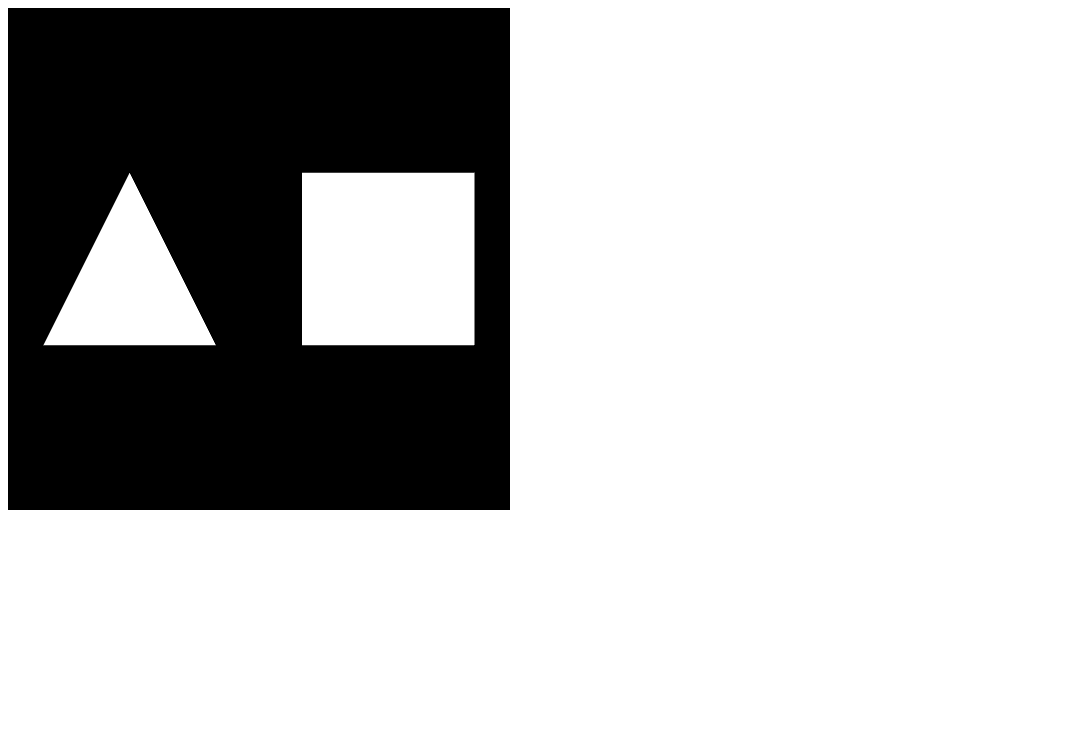
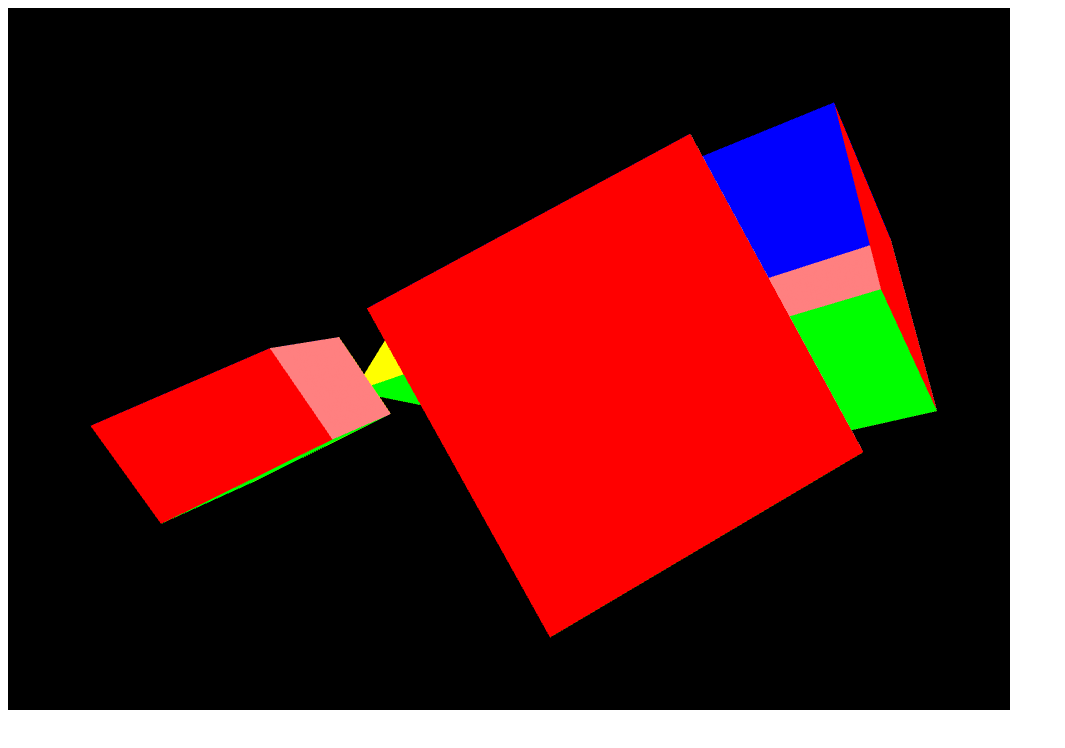
Before and after one commit to yabberyabber/webgl-renderer, a website: page index.html in a window 1280 px wide. Shown: the whole page, without its empty margins (0-1065 px from the left). Drawn offline with Linux system fonts and the light colour scheme; animation ran at ten frames a second.

Commit message:
basically works I guess

```diff
--- a/index.html
+++ b/index.html
@@ -1,26 +1,33 @@
 <html>
     <head>
         <script type="text/javascript" src="glMatrix-0.9.5.min.js"></script>
+        <script type="text/javascript" src="webgl-utils.js"></script>
+        <script type="text/javascript" src="scene.js"></script>
+        <script type="text/javascript" src="bower_components/expr-eval/dist/bundle.js"></script>
 
 		<script id="shader-fs" type="x-shader/x-fragment">
 			precision mediump float;
+			varying vec4 vColor;
 			void main(void) {
-				gl_FragColor = vec4(1.0, 1.0, 1.0, 1.0);
+				gl_FragColor = vColor;
 			}
 		</script>
 
 		<script id="shader-vs" type="x-shader/x-vertex">
 			attribute vec3 aVertexPosition;
+			attribute vec4 aVertexColor;
 			uniform mat4 uMVMatrix;
 			uniform mat4 uPMatrix;
+			varying vec4 vColor;
 			void main(void) {
 				gl_Position = uPMatrix * uMVMatrix * vec4(aVertexPosition, 1.0);
+				vColor = aVertexColor;
 			}
 		</script>
 
         <script src="main.js"></script>
     </head>
     <body onload="webGLStart();">
-        <canvas id="lesson01-canvas" style="border: 1px solid black;" width="500" height="500"></canvas>
+        <canvas id="oops" style="border: 1px solid black;" width="1000" height="700"></canvas>
     </body>
 </html>
--- a/main.js
+++ b/main.js
@@ -53,62 +53,191 @@ function initShaders() {
 	gl.useProgram(shaderProgram);
 	shaderProgram.vertexPositionAttribute = gl.getAttribLocation(shaderProgram, "aVertexPosition");
 	gl.enableVertexAttribArray(shaderProgram.vertexPositionAttribute);
+	shaderProgram.vertexColorAttribute = gl.getAttribLocation(shaderProgram, "aVertexColor");
+	gl.enableVertexAttribArray(shaderProgram.vertexColorAttribute);
 	shaderProgram.pMatrixUniform = gl.getUniformLocation(shaderProgram, "uPMatrix");
 	shaderProgram.mvMatrixUniform = gl.getUniformLocation(shaderProgram, "uMVMatrix");
 }
 var mvMatrix = mat4.create();
+var mvMatrixStack = [];
 var pMatrix = mat4.create();
+function mvPushMatrix() {
+	var copy = mat4.create();
+	mat4.set(mvMatrix, copy);
+	mvMatrixStack.push(copy);
+}
+function mvPopMatrix() {
+	if (mvMatrixStack.length === 0) {
+		throw "Invalid popMatrix!";
+	}
+	mvMatrix = mvMatrixStack.pop();
+}
 function setMatrixUniforms() {
 	gl.uniformMatrix4fv(shaderProgram.pMatrixUniform, false, pMatrix);
 	gl.uniformMatrix4fv(shaderProgram.mvMatrixUniform, false, mvMatrix);
 }
-var triangleVertexPositionBuffer;
-var squareVertexPositionBuffer;
-function initBuffers() {
-	triangleVertexPositionBuffer = gl.createBuffer();
-	gl.bindBuffer(gl.ARRAY_BUFFER, triangleVertexPositionBuffer);
-	var vertices = [
-		 0.0,  1.0,  0.0,
-		-1.0, -1.0,  0.0,
-		 1.0, -1.0,  0.0
-	];
-	gl.bufferData(gl.ARRAY_BUFFER, new Float32Array(vertices), gl.STATIC_DRAW);
-	triangleVertexPositionBuffer.itemSize = 3;
-	triangleVertexPositionBuffer.numItems = 3;
-	squareVertexPositionBuffer = gl.createBuffer();
-	gl.bindBuffer(gl.ARRAY_BUFFER, squareVertexPositionBuffer);
-	vertices = [
-		 1.0,  1.0,  0.0,
-		-1.0,  1.0,  0.0,
-		 1.0, -1.0,  0.0,
-		-1.0, -1.0,  0.0
-	];
-	gl.bufferData(gl.ARRAY_BUFFER, new Float32Array(vertices), gl.STATIC_DRAW);
-	squareVertexPositionBuffer.itemSize = 3;
-	squareVertexPositionBuffer.numItems = 4;
+function degToRad(degrees) {
+	return degrees * Math.PI / 180;
 }
-function drawScene() {
+var shapes = {};
+function initBuffers(scene) {
+    for (var shape in scene.shapes) {
+        if (scene.shapes.hasOwnProperty(shape) &&
+                scene.shapes[shape].type === "primative") {
+            shapes[shape] = {};
+
+            var pointBuffer = gl.createBuffer();
+            gl.bindBuffer(gl.ARRAY_BUFFER, pointBuffer);
+            var points = scene.shapes[shape].points.map(
+                    (point) => { return [point.x, point.y, point.z]; });
+            points = [].concat.apply([], points);
+            console.log(points);
+            gl.bufferData(gl.ARRAY_BUFFER, new Float32Array(points),
+                    gl.STATIC_DRAW);
+            pointBuffer.itemSize = 3;
+            pointBuffer.numItems = scene.shapes[shape].points.length;
+
+            shapes[shape].points = pointBuffer;
+
+            var colorBuffer = gl.createBuffer();
+            gl.bindBuffer(gl.ARRAY_BUFFER, colorBuffer);
+            var colors = scene.shapes[shape].points.map(
+                    (point) => { return point.color; });
+            colors = [].concat.apply([], colors);
+            console.log(colors);
+            gl.bufferData(gl.ARRAY_BUFFER, new Float32Array(colors),
+                    gl.STATIC_DRAW);
+            colorBuffer.itemSize = 4;
+            colorBuffer.numItems = scene.shapes[shape].points.length;
+
+            shapes[shape].colors = colorBuffer;
+
+            var idxBuffer = gl.createBuffer();
+            gl.bindBuffer(gl.ELEMENT_ARRAY_BUFFER, idxBuffer);
+            var indices = scene.shapes[shape].indices;
+            indices = [].concat.apply([], indices);
+            console.log(indices);
+            gl.bufferData(gl.ELEMENT_ARRAY_BUFFER, new Uint16Array(indices),
+                    gl.STATIC_DRAW);
+            idxBuffer.itemSize = 1;
+            idxBuffer.numItems = indices.length;
+
+            shapes[shape].indices = idxBuffer;
+        }
+    }
+}
+
+function evaluate_math(str) {
+    return eval(String(str).replace("TIME", lastTime));
+}
+
+function drawObj(obj, scene) {
+    if (scene.shapes[obj].type == "primative") {
+        gl.bindBuffer(gl.ARRAY_BUFFER, shapes[obj].points);
+        gl.vertexAttribPointer(shaderProgram.vertexPositionAttribute,
+                shapes[obj].points.itemSize, gl.FLOAT, false, 0, 0);
+
+        gl.bindBuffer(gl.ARRAY_BUFFER, shapes[obj].colors);
+        gl.vertexAttribPointer(shaderProgram.vertexColorAttribute,
+                shapes[obj].colors.itemSize, gl.FLOAT, false, 0, 0);
+
+        gl.bindBuffer(gl.ELEMENT_ARRAY_BUFFER, shapes[obj].indices);
+
+        setMatrixUniforms();
+
+        gl.drawElements(gl.TRIANGLES, shapes[obj].indices.numItems,
+                gl.UNSIGNED_SHORT, 0);
+    }
+    else {
+        console.log(obj);
+        obj = scene.shapes[obj];
+        for (var i = 0; i < obj.contents.length; i++) {
+            mvPushMatrix();
+            for (var j = 0; j < obj.contents[i].transforms.length; j++) {
+                var transform = obj.contents[i].transforms[j];
+                if (transform.type == "translate") {
+                    mat4.translate(mvMatrix,
+                        [parseFloat(transform.x), parseFloat(transform.y),
+                         parseFloat(transform.z)]);
+                }
+                else if (transform.type == "rotate") {
+                    mat4.rotate(mvMatrix,
+                        degToRad(evaluate_math(transform.theta)),
+                        [evaluate_math(transform.x), evaluate_math(transform.y),
+                         evaluate_math(transform.z)]);
+                }
+                else if (transform.type == "scale") {
+                    mat4.scale(mvMatrix,
+                        [evaluate_math(transform.x), evaluate_math(transform.y),
+                        evaluate_math(transform.z)]);
+                }
+                else {
+                    throw "Invalid transform type: " + transform.type;
+                }
+            }
+            drawObj(obj.contents[i].object, scene);
+            mvPopMatrix();
+        }
+    }
+}
+
+var rPyramid = 0;
+var rCube = 0;
+function drawScene(scene) {
 	gl.viewport(0, 0, gl.viewportWidth, gl.viewportHeight);
 	gl.clear(gl.COLOR_BUFFER_BIT | gl.DEPTH_BUFFER_BIT);
 	mat4.perspective(45, gl.viewportWidth / gl.viewportHeight, 0.1, 100.0, pMatrix);
+
+	mvPushMatrix();
 	mat4.identity(mvMatrix);
-	mat4.translate(mvMatrix, [-1.5, 0.0, -7.0]);
-	gl.bindBuffer(gl.ARRAY_BUFFER, triangleVertexPositionBuffer);
-	gl.vertexAttribPointer(shaderProgram.vertexPositionAttribute, triangleVertexPositionBuffer.itemSize, gl.FLOAT, false, 0, 0);
+    drawObj("main", scene);
+    mvPopMatrix();
+
+    /*
+	mvPushMatrix();
+	mat4.identity(mvMatrix);
+	mat4.translate(mvMatrix, [-1.5, 0.0, -8.0]);
+	mat4.translate(mvMatrix, [3.0, 0.0, 0.0]);
+	mat4.rotate(mvMatrix, degToRad(rCube), [1, 1, 1]);
+
+	gl.bindBuffer(gl.ARRAY_BUFFER, shapes.cube.points);
+	gl.vertexAttribPointer(shaderProgram.vertexPositionAttribute,
+            shapes.cube.points.itemSize, gl.FLOAT, false, 0, 0);
+
+	gl.bindBuffer(gl.ARRAY_BUFFER, shapes.cube.colors);
+	gl.vertexAttribPointer(shaderProgram.vertexColorAttribute,
+            shapes.cube.colors.itemSize, gl.FLOAT, false, 0, 0);
+
+	gl.bindBuffer(gl.ELEMENT_ARRAY_BUFFER, shapes.cube.indices);
+
 	setMatrixUniforms();
-	gl.drawArrays(gl.TRIANGLES, 0, triangleVertexPositionBuffer.numItems);
-	mat4.translate(mvMatrix, [3.0, 0.0, 0.0]);
-	gl.bindBuffer(gl.ARRAY_BUFFER, squareVertexPositionBuffer);
-	gl.vertexAttribPointer(shaderProgram.vertexPositionAttribute, squareVertexPositionBuffer.itemSize, gl.FLOAT, false, 0, 0);
-	setMatrixUniforms();
-	gl.drawArrays(gl.TRIANGLE_STRIP, 0, squareVertexPositionBuffer.numItems);
+
+	gl.drawElements(gl.TRIANGLES, shapes.cube.indices.numItems,
+            gl.UNSIGNED_SHORT, 0);
+	mvPopMatrix();
+    */
+}
+var lastTime = 0;
+function animate() {
+	var timeNow = new Date().getTime();
+	if (lastTime !== 0) {
+		var elapsed = timeNow - lastTime;
+		rPyramid += (90 * elapsed) / 1000.0;
+		rCube -= (75 * elapsed) / 1000.0;
+	}
+	lastTime = timeNow;
+}
+function tick() {
+	requestAnimFrame(tick);
+	drawScene(SCENE);
+	animate();
 }
 function webGLStart() {
-	var canvas = document.getElementById("lesson01-canvas");
+	var canvas = document.getElementById("oops");
 	initGL(canvas);
 	initShaders();
-	initBuffers();
+	initBuffers(SCENE);
 	gl.clearColor(0.0, 0.0, 0.0, 1.0);
 	gl.enable(gl.DEPTH_TEST);
-	drawScene();
+	tick();
 }
--- /dev/null
+++ b/scene.js
@@ -0,0 +1,90 @@
+SCENE = {
+    "shapes": {
+        "cube": {
+            "type": "primative",
+            "points": [
+                {x: -1.0, y: -1.0, z: 1.0, color: [1.0, 0.0, 0.0, 1.0]},
+                {x: 1.0, y: -1.0, z: 1.0, color: [1.0, 0.0, 0.0, 1.0]},
+                {x: 1.0, y: 1.0, z: 1.0, color: [1.0, 0.0, 0.0, 1.0]},
+                {x: -1.0, y: 1.0, z: 1.0, color: [1.0, 0.0, 0.0, 1.0]},
+                {x: -1.0, y: -1.0, z: -1.0, color: [1.0, 1.0, 0.0, 1.0]},
+                {x: -1.0, y: 1.0, z: -1.0, color: [1.0, 1.0, 0.0, 1.0]},
+                {x: 1.0, y: 1.0, z: -1.0, color: [1.0, 1.0, 0.0, 1.0]},
+                {x: 1.0, y: -1.0, z: -1.0, color: [1.0, 1.0, 0.0, 1.0]},
+                {x: -1.0, y: -1.0, z: -1.0, color: [1.0, 0.5, 0.5, 1.0]},
+                {x: 1.0, y: -1.0, z: -1.0, color: [1.0, 0.5, 0.5, 1.0]},
+                {x: 1.0, y: -1.0, z: 1.0, color: [1.0, 0.5, 0.5, 1.0]},
+                {x: -1.0, y: -1.0, z: 1.0, color: [1.0, 0.5, 0.5, 1.0]},
+                {x: -1.0, y: -1.0, z: -1.0, color: [1.0, 0.0, 1.0, 1.0]},
+                {x: 1.0, y: -1.0, z: -1.0, color: [1.0, 0.0, 1.0, 1.0]},
+                {x: 1.0, y: -1.0, z: 1.0, color: [1.0, 0.0, 1.0, 1.0]},
+                {x: -1.0, y: -1.0, z: 1.0, color: [1.0, 0.0, 1.0, 1.0]},
+                {x: 1.0, y: -1.0, z: -1.0, color: [0.0, 0.0, 1.0, 1.0]},
+                {x: 1.0, y: 1.0, z: -1.0, color: [0.0, 0.0, 1.0, 1.0]},
+                {x: 1.0, y: 1.0, z: 1.0, color: [0.0, 0.0, 1.0, 1.0]},
+                {x: 1.0, y: -1.0, z: 1.0, color: [0.0, 0.0, 1.0, 1.0]},
+                {x: -1.0, y: -1.0, z: -1.0, color: [0.0, 1.0, 0.0, 1.0]},
+                {x: -1.0, y: -1.0, z: 1.0, color: [0.0, 1.0, 0.0, 1.0]},
+                {x: -1.0, y: 1.0, z: 1.0, color: [0.0, 1.0, 0.0, 1.0]},
+                {x: -1.0, y: 1.0, z: -1.0, color: [0.0, 1.0, 0.0, 1.0]}
+            ],
+            indices: [
+                [0, 1, 2], [0, 2, 3],
+                [4, 5, 6], [4, 6, 7],
+                [8, 9, 10], [8, 10, 11],
+                [12, 13, 14], [12, 14, 15],
+                [16, 17, 18], [16, 18, 19],
+                [20, 21, 22], [20, 22, 23]
+            ]
+        },
+        "two_cubes": {
+            "type": "composit",
+            "contents": [
+                {
+                    "object": "cube",
+                    "transforms": [
+                        {"type": "translate", "x": -1.5, "y": 0.0, "z": 0.0},
+                        {"type": "rotate", "theta": "0.05 * TIME", "x": 0.3, "y": 1, "z": 1}
+                    ]
+                },
+                {
+                    "object": "cube",
+                    "transforms": [
+                        {"type": "translate", "x": 1.5, "y": 0.0, "z": 0.0},
+                        {"type": "rotate", "theta": "0.05 * TIME", "x": 1.0, "y": 0.3, "z": 1}
+                    ]
+                }
+            ]
+        },
+        "four_cubes": {
+            "type": "composit",
+            "contents": [
+                {
+                    "object": "two_cubes",
+                    "transforms": [
+                        {"type": "translate", "x": 0, "y": 2.0, "z": 0.0},
+                    ]
+                },
+                {
+                    "object": "two_cubes",
+                    "transforms": [
+                        {"type": "translate", "x": 0, "y": -2.0, "z": 0.0},
+                        {"type": "scale", "x": 1.0, "y": 0.5, "z": 0.5},
+                    ]
+                }
+            ]
+        },
+        "main": {
+            "type": "composit",
+            "contents": [
+                {
+                    "object": "four_cubes",
+                    "transforms": [
+                        {"type": "translate", "x": 0, "y": 0.0, "z": -8.0},
+                        {"type": "rotate", "theta": "0.05 * TIME", "x": 0.3, "y": 1, "z": 1}
+                    ]
+                }
+            ]
+        }
+    }
+};
--- /dev/null
+++ b/webgl-utils.js
@@ -0,0 +1,174 @@
+/*
+ * Copyright 2010, Google Inc.
+ * All rights reserved.
+ *
+ * Redistribution and use in source and binary forms, with or without
+ * modification, are permitted provided that the following conditions are
+ * met:
+ *
+ *     * Redistributions of source code must retain the above copyright
+ * notice, this list of conditions and the following disclaimer.
+ *     * Redistributions in binary form must reproduce the above
+ * copyright notice, this list of conditions and the following disclaimer
+ * in the documentation and/or other materials provided with the
+ * distribution.
+ *     * Neither the name of Google Inc. nor the names of its
+ * contributors may be used to endorse or promote products derived from
+ * this software without specific prior written permission.
+ *
+ * THIS SOFTWARE IS PROVIDED BY THE COPYRIGHT HOLDERS AND CONTRIBUTORS
+ * "AS IS" AND ANY EXPRESS OR IMPLIED WARRANTIES, INCLUDING, BUT NOT
+ * LIMITED TO, THE IMPLIED WARRANTIES OF MERCHANTABILITY AND FITNESS FOR
+ * A PARTICULAR PURPOSE ARE DISCLAIMED. IN NO EVENT SHALL THE COPYRIGHT
+ * OWNER OR CONTRIBUTORS BE LIABLE FOR ANY DIRECT, INDIRECT, INCIDENTAL,
+ * SPECIAL, EXEMPLARY, OR CONSEQUENTIAL DAMAGES (INCLUDING, BUT NOT
+ * LIMITED TO, PROCUREMENT OF SUBSTITUTE GOODS OR SERVICES; LOSS OF USE,
+ * DATA, OR PROFITS; OR BUSINESS INTERRUPTION) HOWEVER CAUSED AND ON ANY
+ * THEORY OF LIABILITY, WHETHER IN CONTRACT, STRICT LIABILITY, OR TORT
+ * (INCLUDING NEGLIGENCE OR OTHERWISE) ARISING IN ANY WAY OUT OF THE USE
+ * OF THIS SOFTWARE, EVEN IF ADVISED OF THE POSSIBILITY OF SUCH DAMAGE.
+ */
+
+
+/**
+ * @fileoverview This file contains functions every webgl program will need
+ * a version of one way or another.
+ *
+ * Instead of setting up a context manually it is recommended to
+ * use. This will check for success or failure. On failure it
+ * will attempt to present an approriate message to the user.
+ *
+ *       gl = WebGLUtils.setupWebGL(canvas);
+ *
+ * For animated WebGL apps use of setTimeout or setInterval are
+ * discouraged. It is recommended you structure your rendering
+ * loop like this.
+ *
+ *       function render() {
+ *         window.requestAnimFrame(render, canvas);
+ *
+ *         // do rendering
+ *         ...
+ *       }
+ *       render();
+ *
+ * This will call your rendering function up to the refresh rate
+ * of your display but will stop rendering if your app is not
+ * visible.
+ */
+
+WebGLUtils = function() {
+
+/**
+ * Creates the HTLM for a failure message
+ * @param {string} canvasContainerId id of container of th
+ *        canvas.
+ * @return {string} The html.
+ */
+var makeFailHTML = function(msg) {
+  return '' +
+    '<table style="background-color: #8CE; width: 100%; height: 100%;"><tr>' +
+    '<td align="center">' +
+    '<div style="display: table-cell; vertical-align: middle;">' +
+    '<div style="">' + msg + '</div>' +
+    '</div>' +
+    '</td></tr></table>';
+};
+
+/**
+ * Mesasge for getting a webgl browser
+ * @type {string}
+ */
+var GET_A_WEBGL_BROWSER = '' +
+  'This page requires a browser that supports WebGL.<br/>' +
+  '<a href="http://get.webgl.org">Click here to upgrade your browser.</a>';
+
+/**
+ * Mesasge for need better hardware
+ * @type {string}
+ */
+var OTHER_PROBLEM = '' +
+  "It doesn't appear your computer can support WebGL.<br/>" +
+  '<a href="http://get.webgl.org/troubleshooting/">Click here for more information.</a>';
+
+/**
+ * Creates a webgl context. If creation fails it will
+ * change the contents of the container of the <canvas>
+ * tag to an error message with the correct links for WebGL.
+ * @param {Element} canvas. The canvas element to create a
+ *     context from.
+ * @param {WebGLContextCreationAttirbutes} opt_attribs Any
+ *     creation attributes you want to pass in.
+ * @param {function:(msg)} opt_onError An function to call
+ *     if there is an error during creation.
+ * @return {WebGLRenderingContext} The created context.
+ */
+var setupWebGL = function(canvas, opt_attribs, opt_onError) {
+  function handleCreationError(msg) {
+    var container = canvas.parentNode;
+    if (container) {
+      var str = window.WebGLRenderingContext ?
+           OTHER_PROBLEM :
+           GET_A_WEBGL_BROWSER;
+      if (msg) {
+        str += "<br/><br/>Status: " + msg;
+      }
+      container.innerHTML = makeFailHTML(str);
+    }
+  };
+
+  opt_onError = opt_onError || handleCreationError;
+
+  if (canvas.addEventListener) {
+    canvas.addEventListener("webglcontextcreationerror", function(event) {
+          opt_onError(event.statusMessage);
+        }, false);
+  }
+  var context = create3DContext(canvas, opt_attribs);
+  if (!context) {
+    if (!window.WebGLRenderingContext) {
+      opt_onError("");
+    }
+  }
+  return context;
+};
+
+/**
+ * Creates a webgl context.
+ * @param {!Canvas} canvas The canvas tag to get context
+ *     from. If one is not passed in one will be created.
+ * @return {!WebGLContext} The created context.
+ */
+var create3DContext = function(canvas, opt_attribs) {
+  var names = ["webgl", "experimental-webgl", "webkit-3d", "moz-webgl"];
+  var context = null;
+  for (var ii = 0; ii < names.length; ++ii) {
+    try {
+      context = canvas.getContext(names[ii], opt_attribs);
+    } catch(e) {}
+    if (context) {
+      break;
+    }
+  }
+  return context;
+}
+
+return {
+  create3DContext: create3DContext,
+  setupWebGL: setupWebGL
+};
+}();
+
+/**
+ * Provides requestAnimationFrame in a cross browser way.
+ */
+window.requestAnimFrame = (function() {
+  return window.requestAnimationFrame ||
+         window.webkitRequestAnimationFrame ||
+         window.mozRequestAnimationFrame ||
+         window.oRequestAnimationFrame ||
+         window.msRequestAnimationFrame ||
+         function(/* function FrameRequestCallback */ callback, /* DOMElement Element */ element) {
+           window.setTimeout(callback, 1000/60);
+         };
+})();
```
Also changed, not shown: Gruntfile.js (added, +16 -0 lines), bower.json (added, +20 -0 lines), bower_components/expr-eval/bower.json (added, +31 -0 lines), package.json (added, +25 -0 lines), bower_components/expr-eval/.bower.json (added), bower_components/expr-eval/dist/bundle.js (added), bunny.obj (added), 3 other files.
